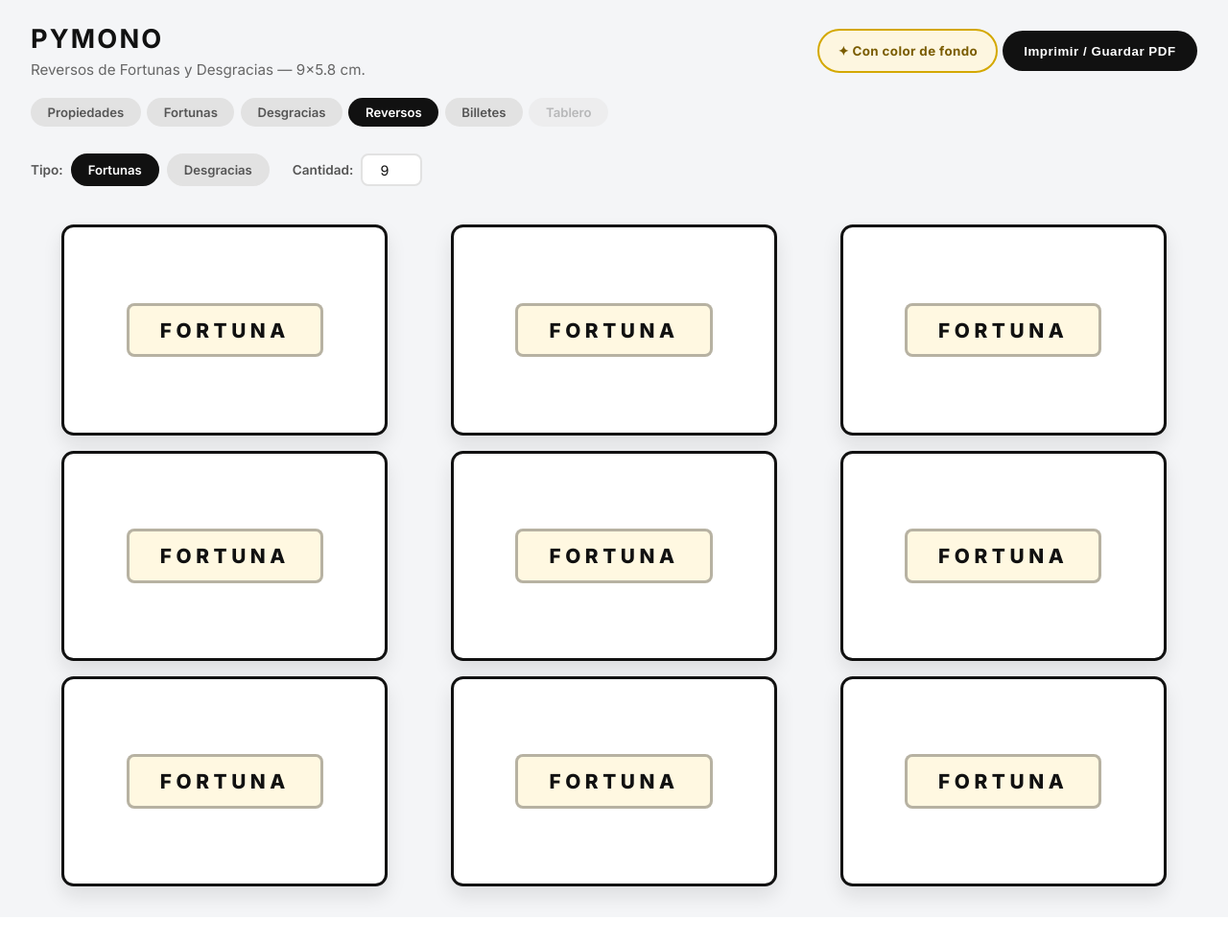
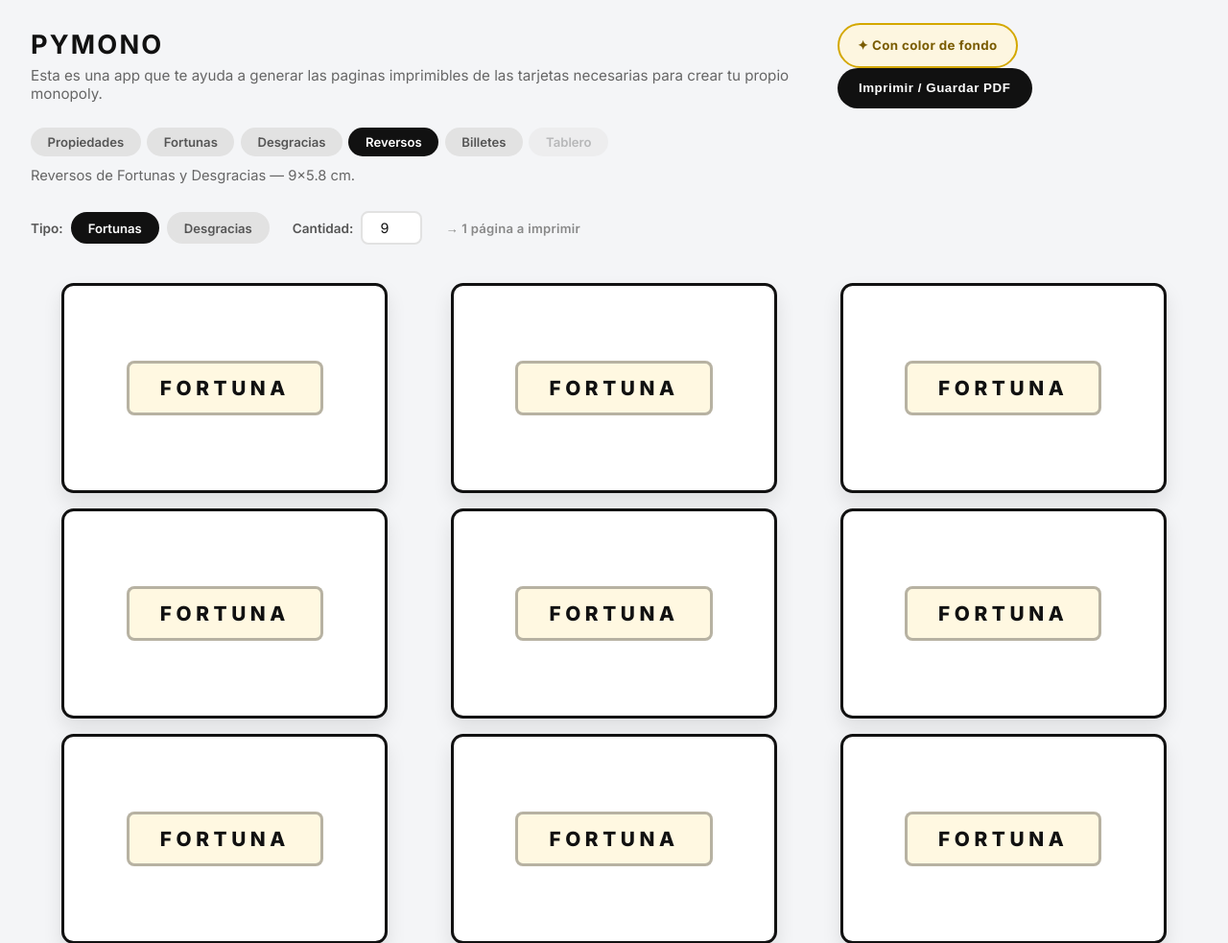
Before and after one commit to 7r5/PyMono, a Flask app: page /reversos in a window 1280 px wide. Shown: the top 983 px of the page at 96% size. Before the commit the page ends 948 px from the top, so only its background shows below. Run offline with Flask 3, Linux system fonts and the light colour scheme.

Commit message:
Add page count indicator to reversos and billetes controls

```diff
--- a/static/styles.css
+++ b/static/styles.css
@@ -347,6 +347,12 @@ body {
   padding: 0.75rem 2rem 1rem;
 }
 
+.section-description {
+  margin: -0.3rem 2rem 1rem;
+  color: #666666;
+  font-size: 0.92rem;
+}
+
 .nav-tab {
   padding: 0.45rem 1.1rem;
   border-radius: 999px;
@@ -553,6 +559,13 @@ body {
   font-family: inherit;
   text-align: center;
   color: #111111;
+}
+
+.pages-info {
+  font-size: 0.82rem;
+  font-weight: 600;
+  color: #888888;
+  letter-spacing: 0.02em;
 }
 
 /* ── Reverso cards ────────────────────────────────── */
@@ -766,6 +779,7 @@ body {
 
   /* ── Fortunas y Desgracias — print ─────────────── */
   .section-nav,
+  .section-description,
   .btn-color {
     display: none !important;
   }
--- a/templates/reversos.html
+++ b/templates/reversos.html
@@ -26,7 +26,7 @@
   <header class="app-header">
     <div>
       <h1>PyMono</h1>
-      <p>Reversos de Fortunas y Desgracias — 9×5.8 cm.</p>
+      <p>Esta es una app que te ayuda a generar las paginas imprimibles de las tarjetas necesarias para crear tu propio monopoly.</p>
     </div>
     <div class="actions">
       <button id="btn-color-reverso" class="btn-color">✦ Con color de fondo</button>
@@ -43,6 +43,8 @@
     <span class="nav-tab nav-tab--disabled">Tablero</span>
   </nav>
 
+  <p class="section-description">Reversos de Fortunas y Desgracias — 9×5.8 cm.</p>
+
   <div class="reverso-controls">
     <div class="control-group">
       <span class="control-label">Tipo:</span>
@@ -53,6 +55,7 @@
       <label class="control-label" for="cantidad">Cantidad:</label>
       <input type="number" id="cantidad" value="9" min="1" max="99" class="cantidad-input">
     </div>
+    <span class="pages-info" id="pages-info"></span>
   </div>
 
   <main class="fyd-grid" id="reverso-grid"></main>
@@ -93,7 +96,14 @@
       renderCards();
     });
 
+    function updatePages() {
+      const pages = Math.ceil(cantidad / 9); // 3 cols × 3 rows per landscape page
+      document.getElementById('pages-info').textContent =
+        `\u2192 ${pages} p\u00e1gina${pages !== 1 ? 's' : ''} a imprimir`;
+    }
+
     renderCards();
+    updatePages();
 
     // Color toggle
     const btnColor = document.getElementById('btn-color-reverso');
@@ -108,6 +118,7 @@
       localStorage.setItem('reversoColor', activo ? '1' : '0');
       setColorMode(activo);
     });
-  </script>
+    // Update pages count on quantity change
+    document.getElementById('cantidad').addEventListener('input', updatePages);  </script>
 </body>
 </html>
```
Also changed, not shown: templates/billetes.html (+9 -0 lines).
